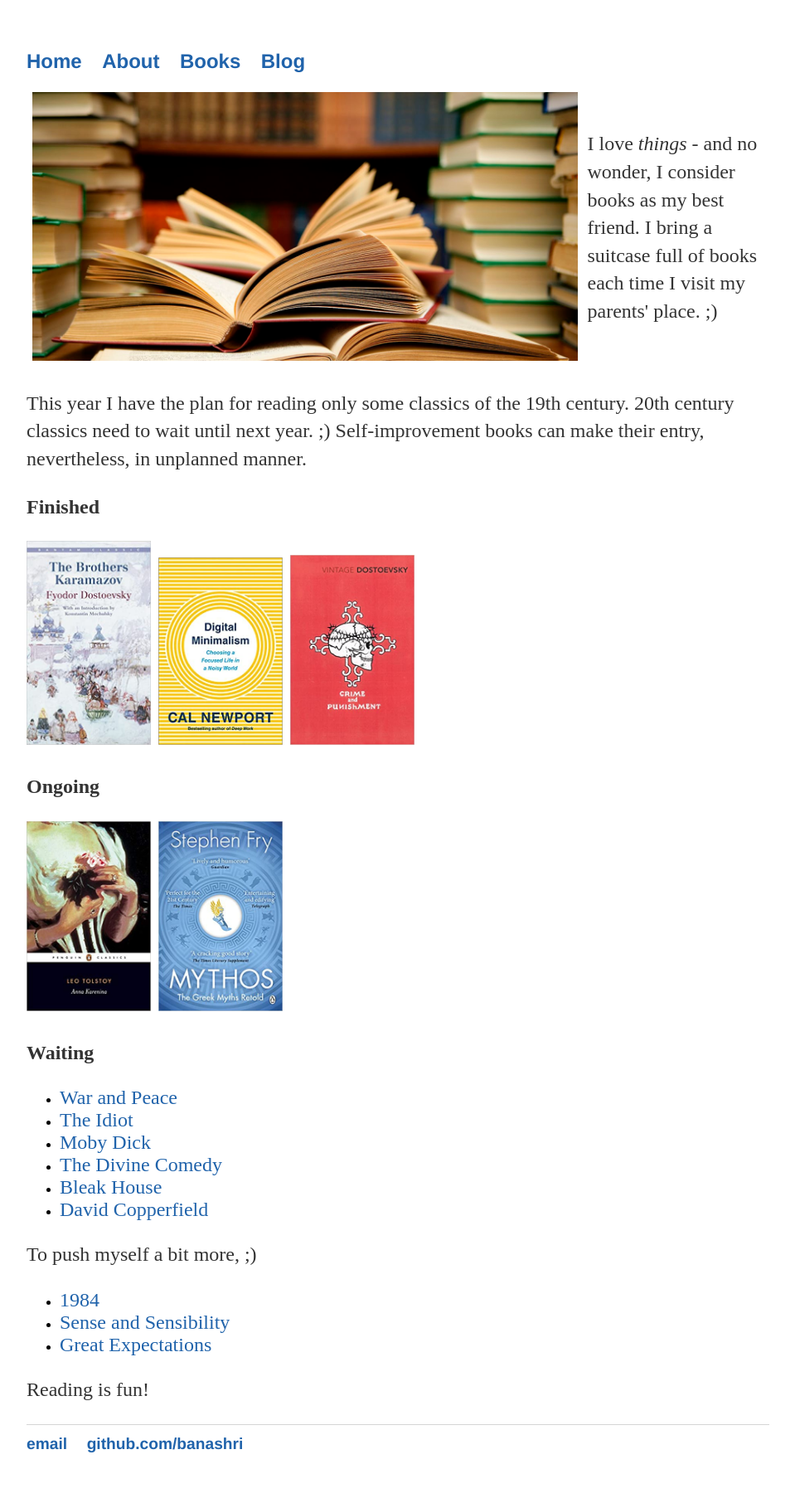
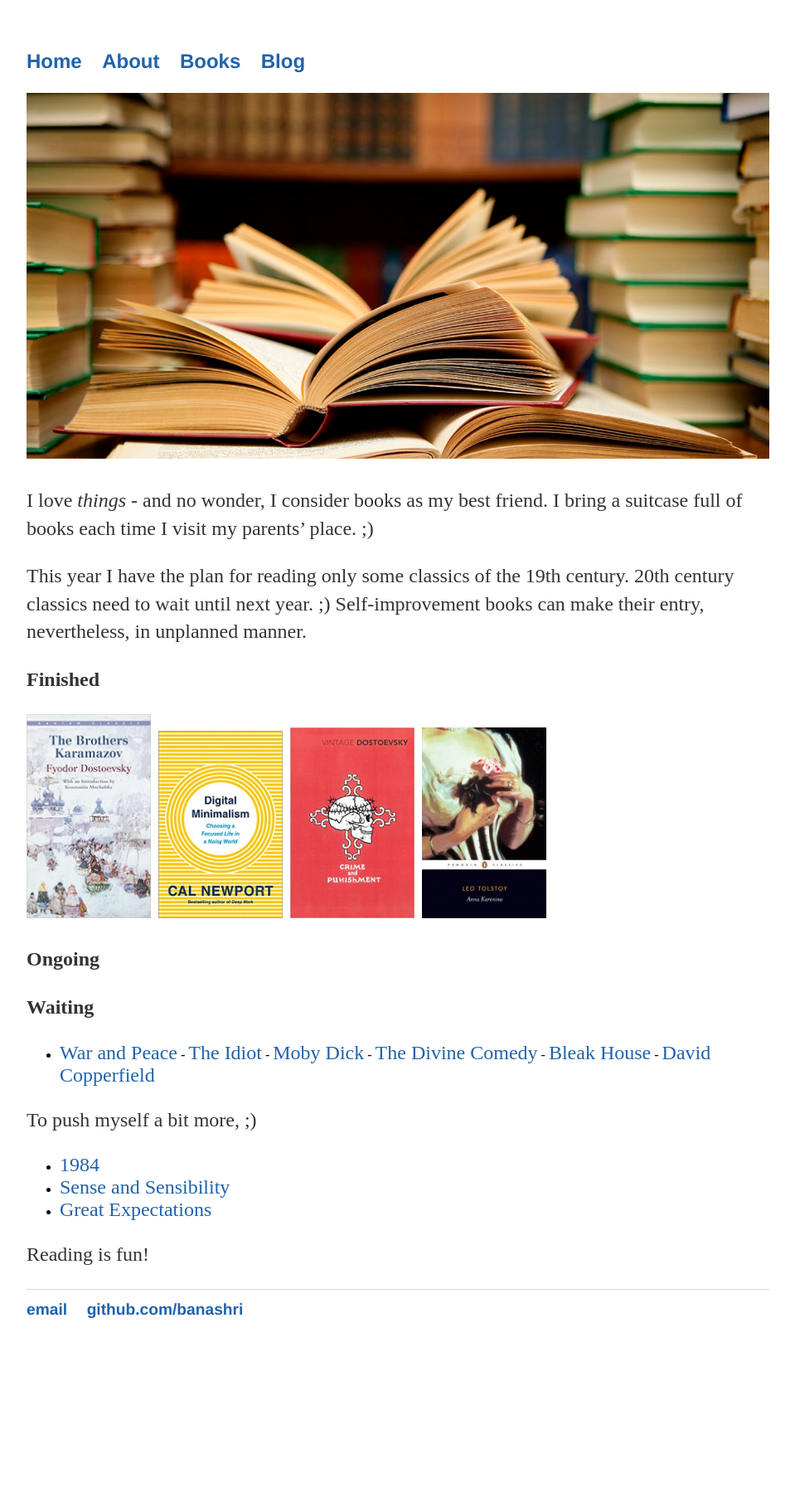
Before and after one commit to Banashri/banashri.github.io, a Jekyll site: the page built from books/index.md, in a window 1280 px wide. Shown: the whole page at 83% size, without its empty margins (160-1119 px from the left). Built offline with Jekyll 4.4.1, drawn with Linux system fonts in a browser that asks for light colours; after the commit the page ends 1650 px from its top, so only the background shows below that.

Commit message:
Anna Karenina

```diff
--- a/books/index.md
+++ b/books/index.md
@@ -3,7 +3,9 @@ layout: default
 title: A Reader notes!
 ---
 
-<table class="booksTable">
+<img src="https://banashri.github.io/images/books.jpg" alt="Books" title="Books" style="width:100%; height=25%"/>
+
+<!--<table class="booksTable">
   <tr>
     <td style="width:75%">
       <img src="https://banashri.github.io/images/books.jpg" alt="Books" title="Books" style="width:100%; height=25%"/>
@@ -13,7 +15,10 @@ title: A Reader notes!
       I visit my parents' place. ;)</p>
     </td>
   </tr>
-</table>
+</table>-->
+
+I love <em>things</em> - and no wonder, I consider books as my best friend. I bring a suitcase full of books each time
+I visit my parents' place. ;)
 
 This year I have the plan for reading only some classics of the 19th century. 20th century classics need to wait until next year. ;) Self-improvement books can make their entry, nevertheless, in unplanned manner.
 
@@ -29,23 +34,19 @@ This year I have the plan for reading only some classics of the 19th century. 20
 <a target="_blank" href="https://www.amazon.de/-/en/Fyodor-Dostoevsky/dp/0099981904/ref=sr_1_5?crid=2VMPIEBV0MTBM&dchild=1&keywords=crime+and+punishment&qid=1611423230&sprefix=crime+and+%2Caps%2C175&sr=8-5">
   <img class=".books-image" src="https://banashri.github.io/images/candp.jpg" alt="Crime and Punishment" style="width:150px">
 </a>
+<a target="_blank" href="https://www.amazon.de/-/en/Leo-Tolstoy/dp/0140449175/ref=sr_1_8?crid=1PELFGBOG0OHM&dchild=1&keywords=anna+karenina&qid=1611423018&s=books&sprefix=Anna+kare%2Cstripbooks%2C184&sr=1-8">
+  <img class=".books-image" src="https://banashri.github.io/images/anna-k.jpg" alt="Anna Karenina" style="width:150px">
+</a>
 
 **Ongoing**
 
-<a target="_blank" href="https://www.amazon.de/-/en/Leo-Tolstoy/dp/0140449175/ref=sr_1_8?crid=1PELFGBOG0OHM&dchild=1&keywords=anna+karenina&qid=1611423018&s=books&sprefix=Anna+kare%2Cstripbooks%2C184&sr=1-8">
-  <img class=".books-image" src="https://banashri.github.io/images/2.jpg" alt="Anna Karenina" style="width:150px">
-</a>
-<a target="_blank" href="https://www.amazon.de/-/en/Stephen-Fry/dp/1405934131/ref=sr_1_1?dchild=1&keywords=mythos&qid=1615484910&sr=8-1">
+
+<!--<a target="_blank" href="https://www.amazon.de/-/en/Stephen-Fry/dp/1405934131/ref=sr_1_1?dchild=1&keywords=mythos&qid=1615484910&sr=8-1">
   <img class=".books-image" src="https://banashri.github.io/images/mythos.jpg" alt="Mythos" style="width:150px">
-</a>
+</a>-->
 
 **Waiting**
-- [War and Peace](https://www.amazon.de/-/en/Leo-Tolstoy/dp/0199232768/ref=sr_1_1?dchild=1&keywords=war+and+peace+Oxford&qid=1611422913&s=books&sr=1-1)
-- [The Idiot](https://www.amazon.de/-/en/Fjodor-Michajlovič-Dostojevskij/dp/1847493432/ref=sr_1_7?dchild=1&keywords=the+idiot&qid=1611422930&s=books&sr=1-7)
-- [Moby Dick](https://www.amazon.de/-/en/Tony-Tanner/dp/0199535728/ref=sr_1_1?dchild=1&keywords=Moby+dick+oxford&qid=1611423054&s=books&sr=1-1)
-- [The Divine Comedy](https://www.amazon.de/-/en/Peter-Armour/dp/0679433139/ref=sr_1_5?crid=18P199LOIUJ60&dchild=1&keywords=divine+comedy&qid=1611423081&s=books&sprefix=Divine+Co%2Cstripbooks%2C333&sr=1-5)
-- [Bleak House](https://www.amazon.de/gp/product/0199536317/ref=ppx_yo_dt_b_asin_title_o04_s00?ie=UTF8&psc=1)
-- [David Copperfield](https://www.amazon.de/-/en/Jeremy-Tambling/dp/0140439447/ref=sr_1_10?crid=1N5RKF13UQRBW&dchild=1&keywords=david+copperfield&qid=1611423951&sprefix=David+copper%2Caps%2C180&sr=8-10)
+- [War and Peace](https://www.amazon.de/-/en/Leo-Tolstoy/dp/0199232768/ref=sr_1_1?dchild=1&keywords=war+and+peace+Oxford&qid=1611422913&s=books&sr=1-1) - [The Idiot](https://www.amazon.de/-/en/Fjodor-Michajlovič-Dostojevskij/dp/1847493432/ref=sr_1_7?dchild=1&keywords=the+idiot&qid=1611422930&s=books&sr=1-7) - [Moby Dick](https://www.amazon.de/-/en/Tony-Tanner/dp/0199535728/ref=sr_1_1?dchild=1&keywords=Moby+dick+oxford&qid=1611423054&s=books&sr=1-1) - [The Divine Comedy](https://www.amazon.de/-/en/Peter-Armour/dp/0679433139/ref=sr_1_5?crid=18P199LOIUJ60&dchild=1&keywords=divine+comedy&qid=1611423081&s=books&sprefix=Divine+Co%2Cstripbooks%2C333&sr=1-5) - [Bleak House](https://www.amazon.de/gp/product/0199536317/ref=ppx_yo_dt_b_asin_title_o04_s00?ie=UTF8&psc=1) - [David Copperfield](https://www.amazon.de/-/en/Jeremy-Tambling/dp/0140439447/ref=sr_1_10?crid=1N5RKF13UQRBW&dchild=1&keywords=david+copperfield&qid=1611423951&sprefix=David+copper%2Caps%2C180&sr=8-10)
 
 To push myself a bit more, ;)
 - [1984](https://www.amazon.de/-/en/George-Orwell/dp/0141036141/ref=sr_1_4?dchild=1&keywords=1984&qid=1611423410&sr=8-4)
```
Also changed, not shown: images/anna-k.jpg (added).
